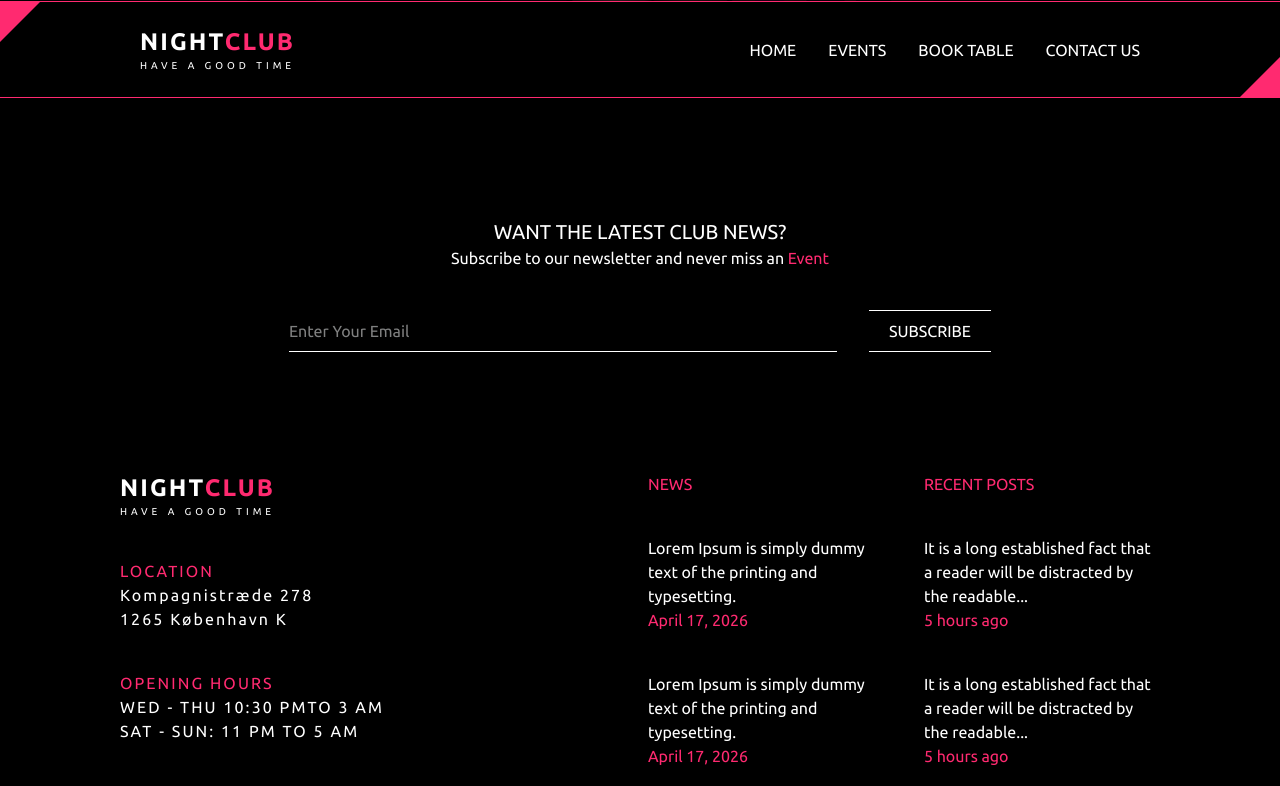
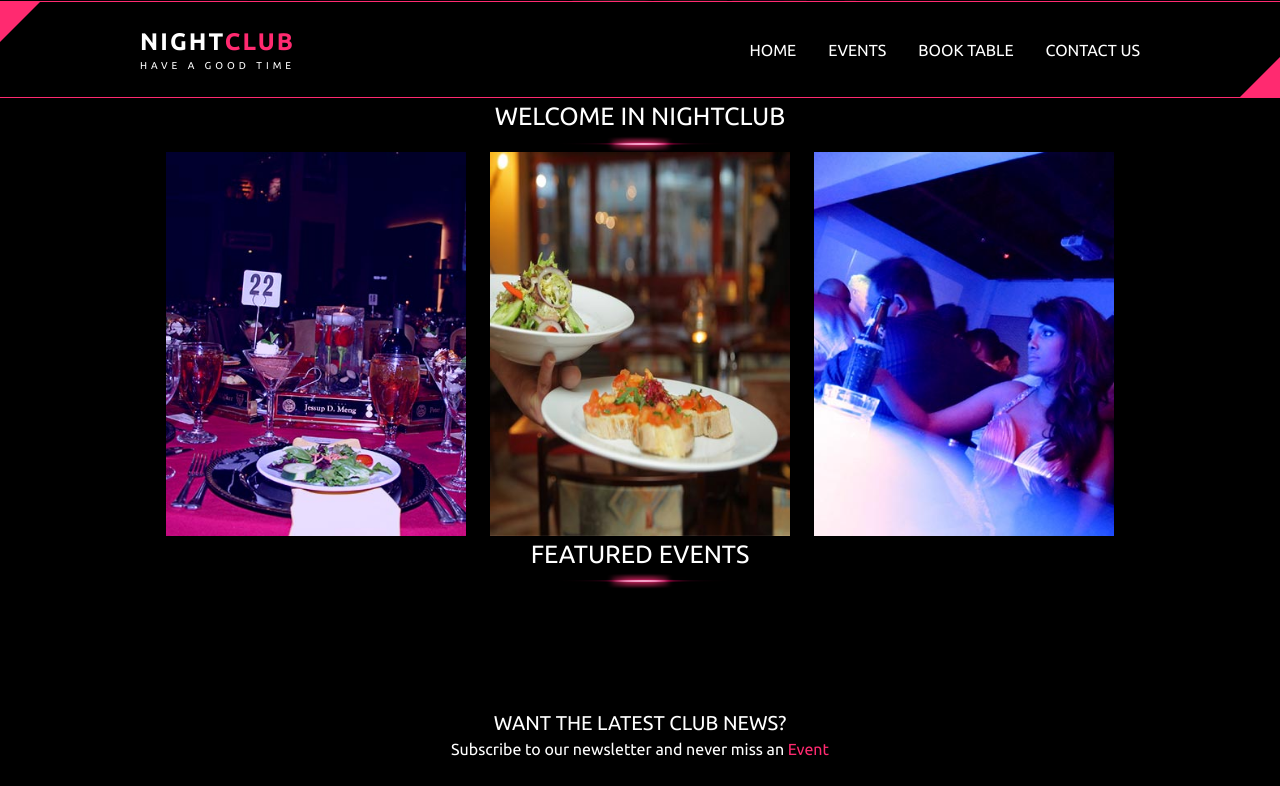
Before and after one commit to gami0001/gajol, a Next.js app: page / in a window 1280 px wide. Shown: the part 599-1385 px from the top of the page. Built offline with nearby package versions, Linux system fonts and the light colour scheme.

Commit message:
welcome section done

```diff
--- a/src/app/page.js
+++ b/src/app/page.js
@@ -8,6 +8,16 @@ export default function Home() {
     <main>
       <Header />
       <Nav />
+      <h2 className="text-center text-[25px] uppercase">welcome in nightclub</h2>
+      <Image className="mx-auto" src="/assets/bottom_line2.png" alt="bottom line" width={200} height={20} />
+
+      <div className="flex justify-center gap-6">
+        <Image src="/assets/content-img/thumb1.jpg" alt="Food on table" width={300} height={300} /> <Image src="/assets/content-img/reastaurant_1.jpg" alt="Food and waiter" width={300} height={300} /> <Image src="/assets/content-img/thumb2.jpg" alt="A girl in the club" width={300} height={300} />
+      </div>
+
+      <h2 className="text-center text-[25px] uppercase">featured events</h2>
+      <Image className="mx-auto" src="/assets/bottom_line2.png" alt="bottom line" width={200} height={20} />
+
       <div className="my-30">
         <h2 className="text-center text-xl uppercase">Want the latest club news?</h2>
         <h3 className="text-center">
```
